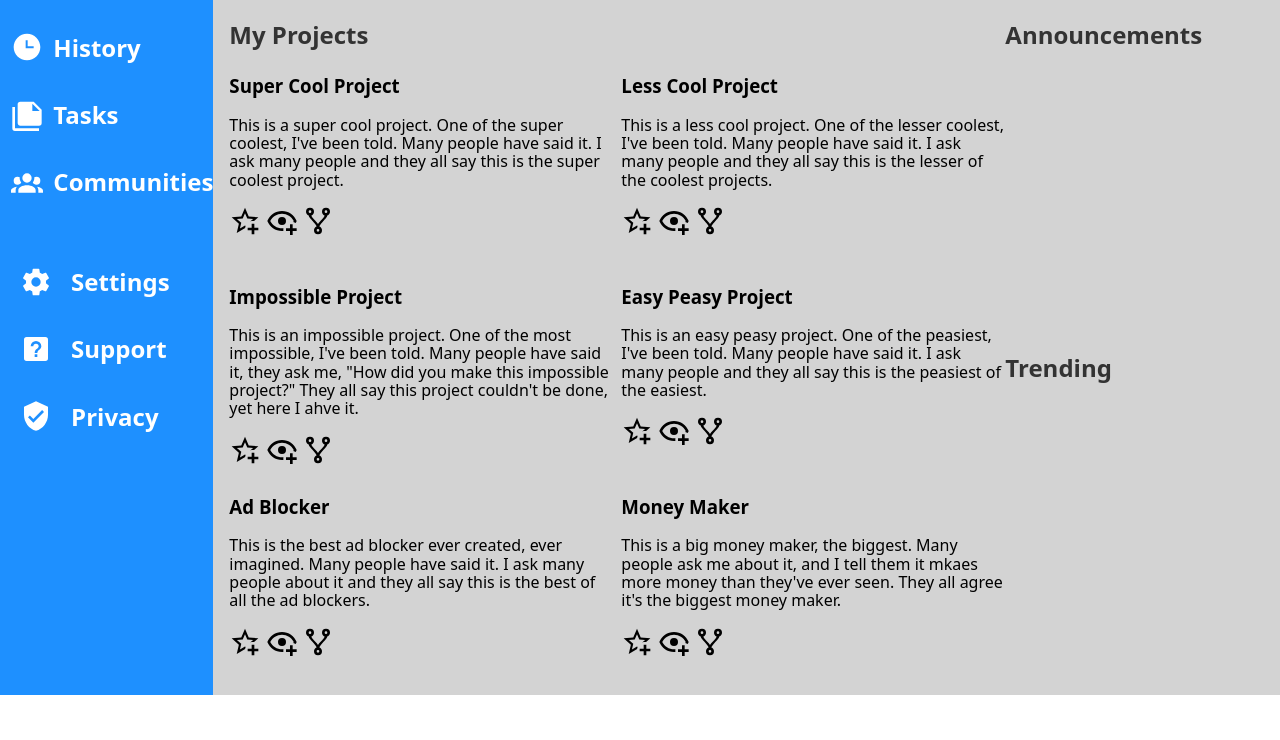
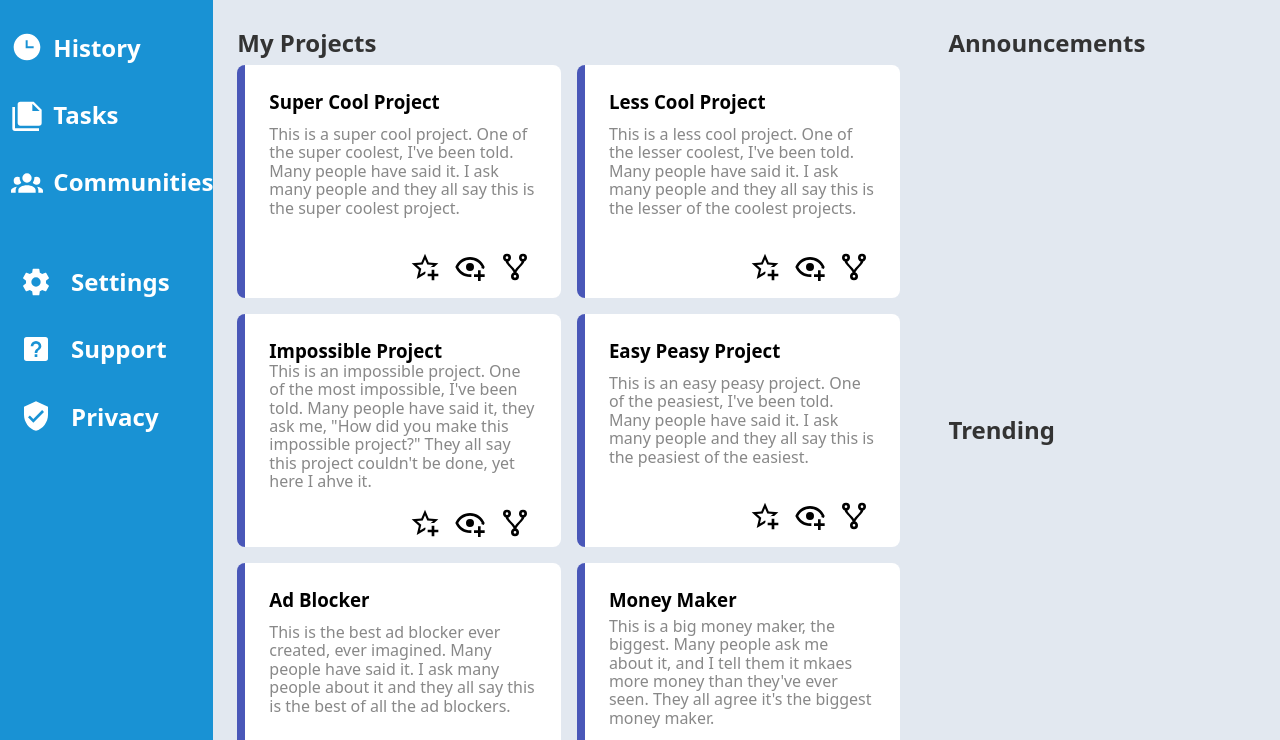
Before and after one commit to MPadilla198/TOP-Admin-Dashboard, a website: page index.html in a window 1280 px wide. Shown: the part 288-1028 px from the top of the page. Before the commit the page ends 983 px from the top, so only its background shows below. Drawn offline with nearby package versions, Linux system fonts and the light colour scheme.

Commit message:
Complete styling of project cards

```diff
--- a/styles.css
+++ b/styles.css
@@ -8,8 +8,8 @@
 }
 
 :root {
-    --primary-color: DodgerBlue;
-    --gray: lightgray;
+    --primary-color: #1992D4;
+    --gray: #E2E8F0;
 }
 
 html {
@@ -124,7 +124,8 @@ header {
     flex-direction: column;
 }
 
-.introduction>h1, .introduction>h4 {
+.introduction>h1,
+.introduction>h4 {
     margin: 0;
 }
 
@@ -159,8 +160,12 @@ header {
 section {
     background-color: var(--gray);
     display: grid;
-    grid-template-columns: 3fr 1fr;
-    padding: 16px;
+    grid-template-columns: 2fr 1fr;
+}
+
+.main-content,
+.sidebar {
+    padding: 24px;
 }
 
 .section-title {
@@ -172,7 +177,41 @@ section {
     display: grid;
     grid-template-columns: repeat(2, 1fr);
     grid-template-rows: repeat(3, 1fr);
-    gap: 8px;
+    gap: 16px;
+    height: calc(100% - 43.59px); /* Need to subtract the height of the h2 plus the padding */
+}
+
+.projects>.card {
+    background-color: white;
+    padding: 8px 24px;
+
+    border-radius: 8px;
+    border-left: solid 8px #4957B8;
+
+    display: grid;
+    grid-template-columns: repeat(2, 1fr);
+}
+
+.projects>.card>h3 {
+    margin-bottom: 0;
+    grid-column: 1 / 3;
+}
+
+.projects>.card>p {
+    margin-top: 0;
+    color: #888;
+    max-width: 60ch;
+    grid-column: 1 / 3;
+}
+
+.button-bar {
+    display: grid;
+    grid-template-columns: repeat(3, 1fr);
+    justify-items: center;
+    align-items: center;
+    justify-content: end;
+
+    grid-column: 2 / 3;
 }
 
 .sidebar {
```
